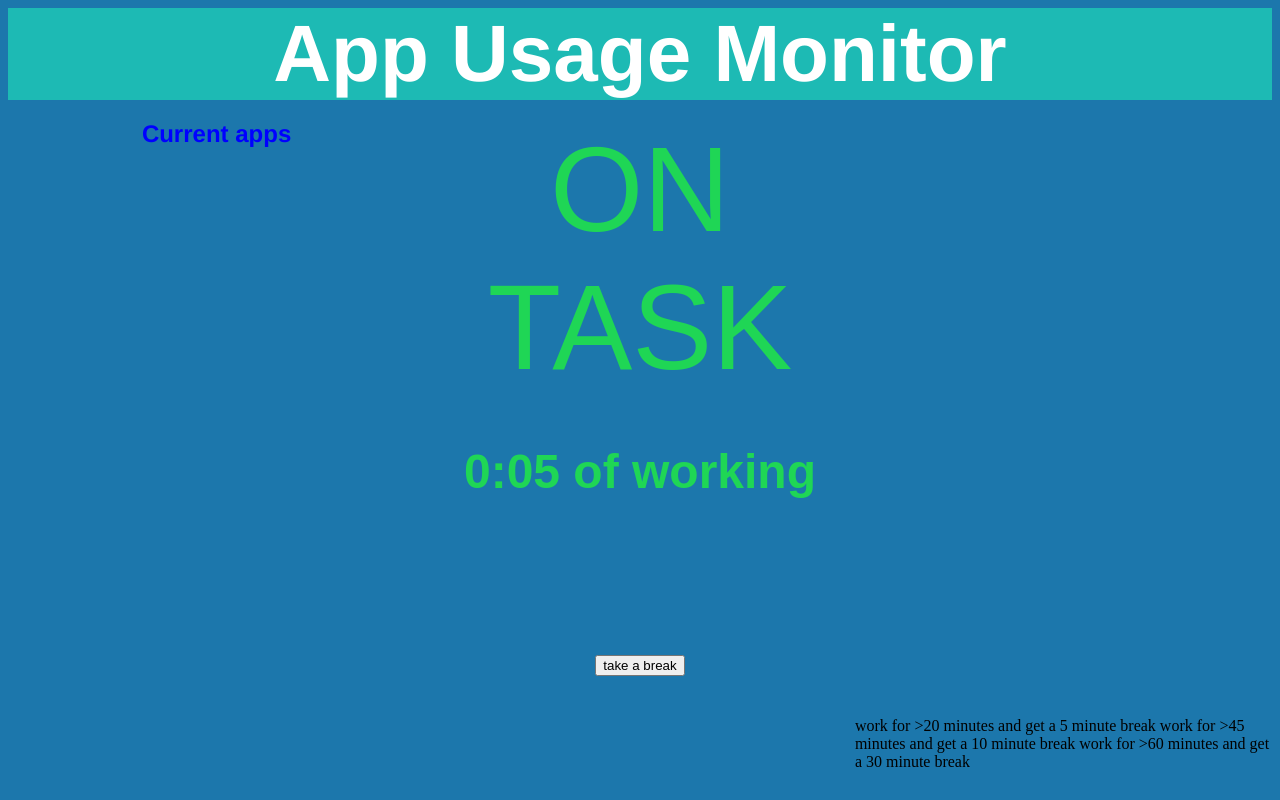
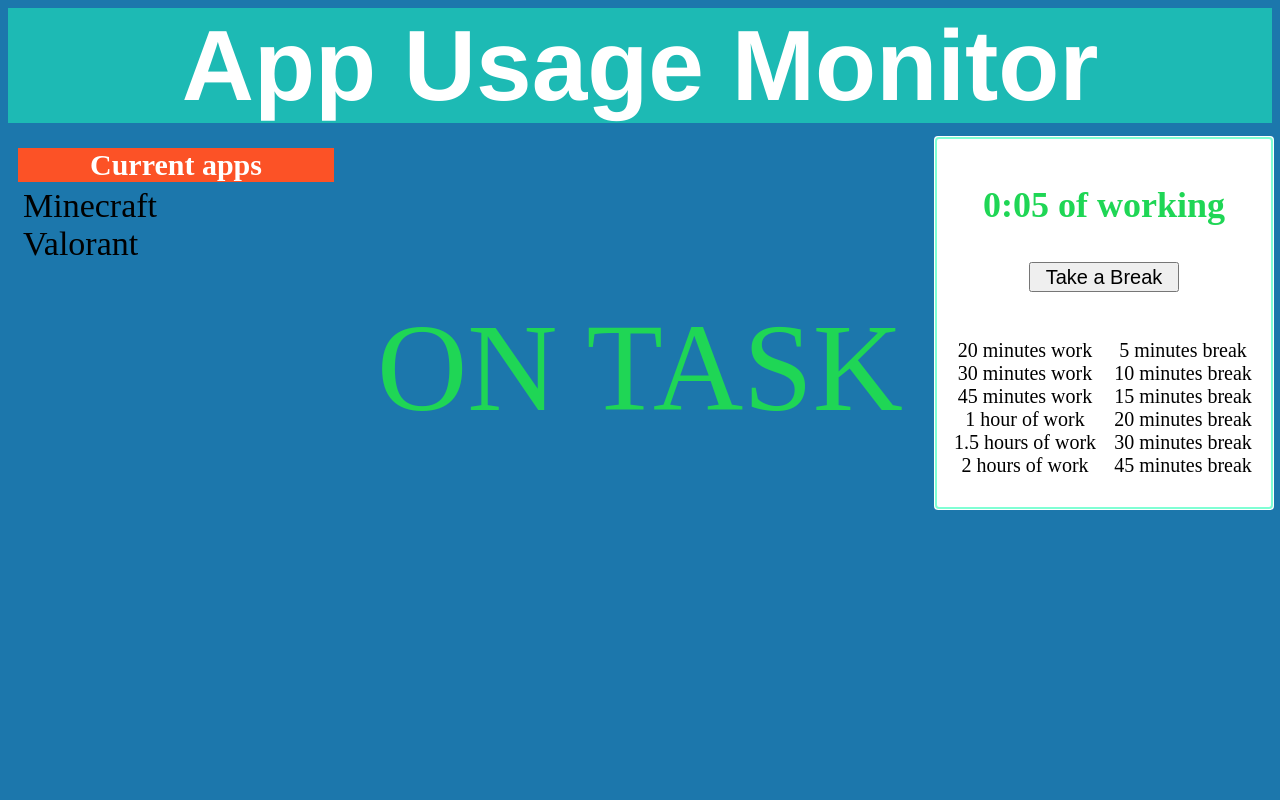
Before and after one commit to Brucewastaken/git-init-2023, an Electron app: page index.html in a window 1280 px wide. Drawn offline with Linux system fonts and the light colour scheme; no server answers.

Commit message:
Formatting Update

```diff
--- a/index.html
+++ b/index.html
@@ -13,8 +13,8 @@
 </head>
 <style>
     h1{
-      font-family: Helvetica;
-      font-size: 10vh;
+        font-family: Helvetica;
+      font-size: 100px;
       color: white;
       text-align: center;
       outline:invert;
@@ -23,13 +23,16 @@
       background-color: #1dbab4;
     }
     h2{
-      font-family: Helvetica;
-        color: blue;
-        margin: 10;
+        font-size:36px;
+        color: white;
+        background-color: #fc5226;
+        margin: 0;
         text-align: center;
     }
     body{
         background-color: #1c77ac;
+        min-width: 1000px;
+        min-height: 500px;
     }
     #apps-true{
         font-family: Helvetica;
@@ -48,7 +51,7 @@
     }
 
     #time{
-      font-size: 40%;
+      font-size: 36px;
     }
 
     .right{
@@ -57,18 +60,31 @@
         float: right;
     }
     .current_apps{
-        font-size: 100%;
-        width: 33%;
         float: left;
+        width: 25%;
+        padding: 10px;
+        height: 300px;
+        margin-top: 15px;
+    }
+
+    #apps{
+      font-size: 36px;
+      padding: 5px;
+      margin: 0;
+    }
+
+    ul{
+      list-style: none;
+      list-style-type: none;
+      padding-left: 0;
+    }
+
+    .main_text{
+        position: absolute;
+        top: 50%; left: 50%;
+        transform: translate(-50%, -50%);
+        font-size: 150px;
         margin: 0;
-    }
-    .main_text{
-        font-family: Arial, Helvetica, sans-serif;
-        padding: 20px;
-        font-size: 15vh;
-        width: 33%; /* Set the width of the div */
-        margin: 0 auto; /* Center the div horizontally */
-        text-align: center; /* Center the div vertically */
     }
     .text_on_task{
       color:#1fd655;
@@ -79,7 +95,59 @@
     .text_not_on_task{
       color:#d61f1f;
     }
+    .settings{
+        float: right;
+        width: 25%;
+        padding: 10px;
+        height: 350px;
+        background-color: white;
+        outline: auto;
+        outline-color: aquamarine;
+        margin-top: 15px;
+        text-align:center;
+    }
+    #Button {
+      width: 150px;
+      height: 30px;
+      font-size: 20px;
+    }
 
+    .workInfo{
+      font-size: 20px;
+    }
+    #workTable {
+      float: left;
+      width: 50%;
+    }
+
+    #breakTable {
+      float: right;
+      width: 50%;
+    }
+
+    @media (max-width: 1500px) and (min-width: 1200px) {
+        h2 {font-size: 30px}
+        .main_text {font-size: 125px;}
+        #apps {font-size: 34px;}
+        .settings {font-size: 24px;}
+    }
+
+    @media (max-width: 1200px) {
+        h2 {font-size: 26px}
+        .main_text {font-size: 84px;}
+        #apps {font-size: 32px;}
+        .settings {font-size: 22px;}
+    }
+
+    @media (max-width: 1000px) {
+        .main_text {
+            font-size: 76px;
+            position: absolute;
+            top: 425px;
+            left: 525px;
+        }
+        h1 {font-size: 80px}
+    }
 </style>
 <body>
   <h1>App Usage Monitor</h1>
@@ -91,23 +159,43 @@
       <h2>Current apps</h2>
 
       <ul id = "apps">
+          <li>Minecraft</li>
+          <li>Valorant</li>
       </ul></div>
 
     <div class = "main_text">
       <text id="onTask" class = "text_on_task">ON TASK</text>
-      <h3 id = "time" class = "text_on_task">0:00 of working</h3>
       <h3 id = "alert" class = "text_not_on_task"></h3>
-      <button onclick="clickButton()">take a break</button>
     </div>
 
-    <div class = "right">
-      <text>work for >20 minutes and get a 5 minute break</text>
-      <text>work for >45 minutes and get a 10 minute break</text>
-      <text>work for >60 minutes and get a 30 minute break</text>
+    <div class = "settings">
+        <h3 id = "time" class = "text_on_task">0:00 of working</h3>
+        <button onclick="clickButton()" id="Button">Take a Break</button>
+        <br><br>
+        <div class="workInfo">
+          <ul id="workTable">
+            <li>20 minutes work</li>
+            <li>30 minutes work</li>
+            <li>45 minutes work</li>
+            <li>1 hour of work</li>
+            <li>1.5 hours of work</li>
+            <li>2 hours of work</li>
+          </ul>
+          <ul id="breakTable">
+            <li>5 minutes break</li>
+            <li>10 minutes break</li>
+            <li>15 minutes break</li>
+            <li>20 minutes break</li>
+            <li>30 minutes break</li>
+            <li>45 minutes break</li>
+          </ul>
+        </div>
+
     </div>
 
 
   <script>
+
     const { ipcRenderer } = require('electron');
 
     function clickButton() {
```
